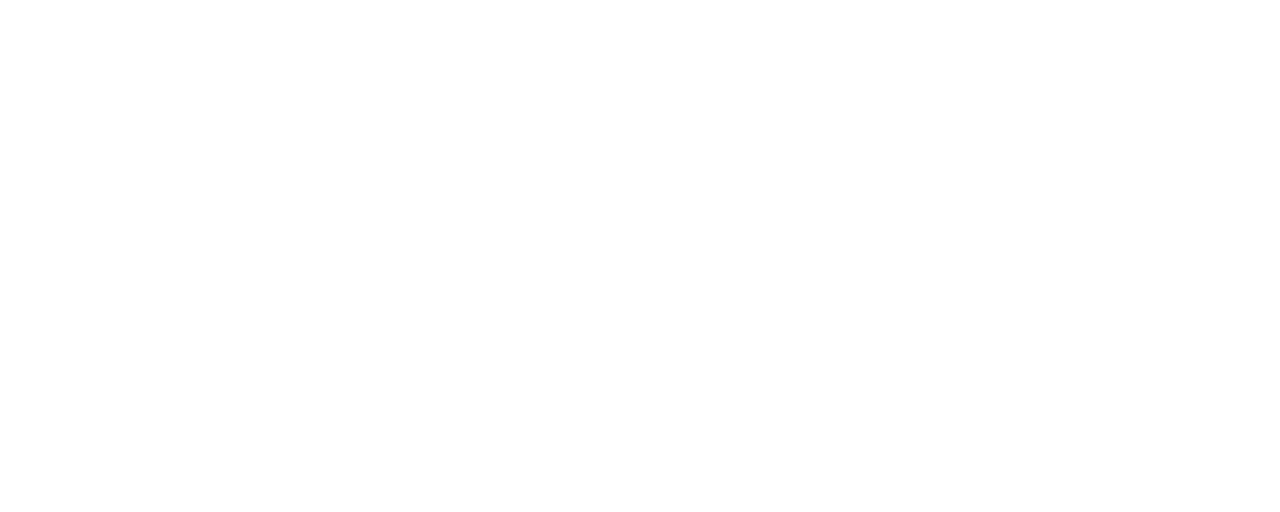
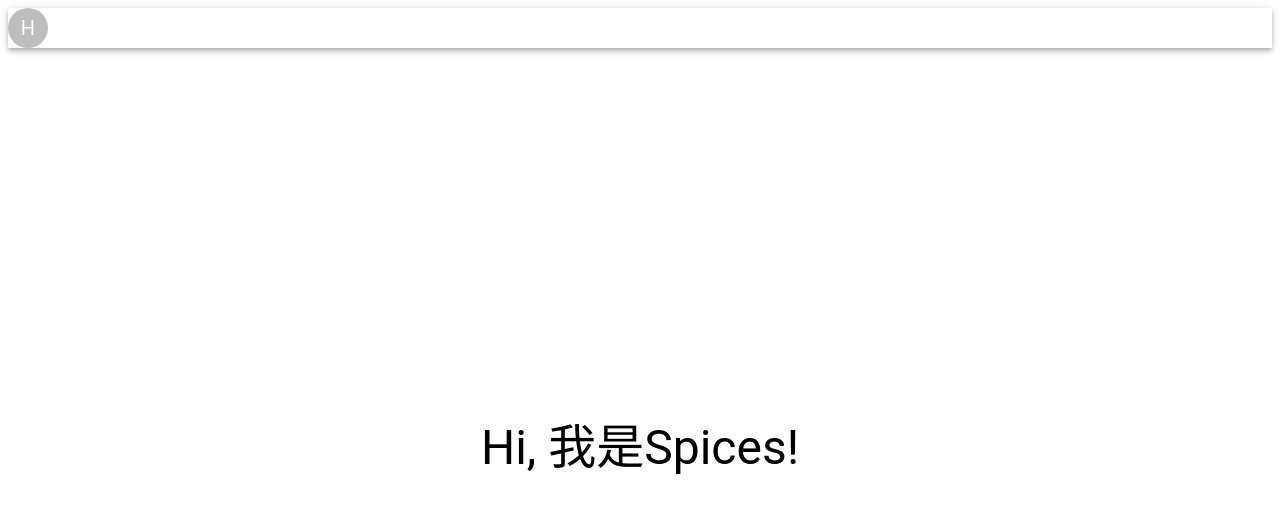
Before and after one commit to Spiceses/personal-blog, a React app in the folder client/: page / in a window 1280 px wide. Before the commit this address had no page. Shown: the top 512 px of the page. Built offline with nearby package versions, Linux system fonts and the light colour scheme.

Commit message:
简单实现homepage

```diff
--- a/client/src/App.tsx
+++ b/client/src/App.tsx
@@ -1,14 +1,19 @@
 import { Routes, Route } from "react-router-dom";
 import BlogPage from "./pages/BlogPage.tsx";
+import HomePage from "./pages/HomePage.tsx";
+import Navbar from "./components/Navbar/Navbar.tsx";
 
 const App = () => {
   return (
-    <Routes>
-      {/* <Route path="/" element={<HomePage />} /> */}
-      {/* <Route path="/about" element={<AboutPage />} /> */}
-      <Route path="/blog" element={<BlogPage />} />
-      {/* <Route path="*" element={<NotFoundPage />} /> */}
-    </Routes>
+    <>
+      <Navbar />
+      <Routes>
+        <Route path="/" element={<HomePage />} />
+        {/* <Route path="/about" element={<AboutPage />} /> */}
+        <Route path="/blog" element={<BlogPage />} />
+        {/* <Route path="*" element={<NotFoundPage />} /> */}
+      </Routes>
+    </>
   );
 };
 
--- /dev/null
+++ b/client/src/pages/HomePage.tsx
@@ -0,0 +1,18 @@
+import { Box, Typography } from "@mui/material";
+
+const HomePage = () => {
+  return (
+    <Box
+      sx={{
+        display: "flex",
+        justifyContent: "center",
+        alignItems: "center",
+        minHeight: "100vh",
+      }}
+    >
+      <Typography variant="h3">Hi, 我是Spices!</Typography>
+    </Box>
+  );
+};
+
+export default HomePage;
```
